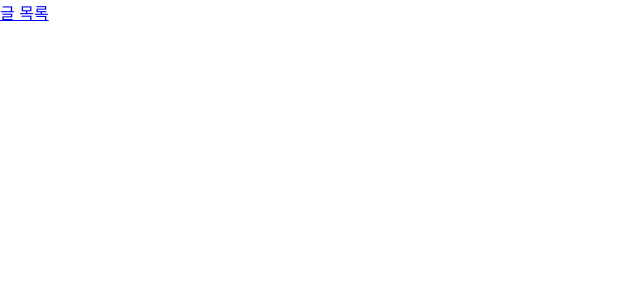
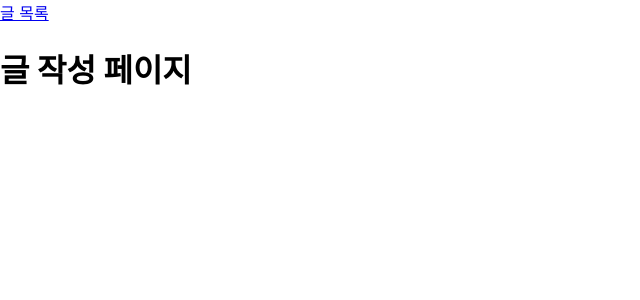
Before and after one commit to Eundeok2/React_board, a React (Create React App) app in the folder board_front/: page /article-create in a window 1280 px wide. Before the commit this address had no page. Shown: the top 300 px of the page, without its empty margins (0-640 px from the left). Built offline with nearby package versions, Linux system fonts and the light colour scheme.

Commit message:
:sparkles: 글작성(ArticleCreate.js)컴포넌트 생성 + ArticleList 컴포넌트에 링크 추가

```diff
--- a/board_front/src/App.js
+++ b/board_front/src/App.js
@@ -1,6 +1,7 @@
 import React from "react";
 import { BrowserRouter as Router, Routes, Route, Link } from 'react-router-dom'
 import ArticleList from "./components/ArticleList";
+import ArticleCreate from "./components/ArticleCreate";
 
 const App = () => (
   <Router>
@@ -9,6 +10,7 @@ const App = () => (
     </nav>
     <Routes>
       <Route path="/article-list" element={<ArticleList />} />
+      <Route path="/article-create" element={<ArticleCreate />} />
     </Routes>
   </Router>
 );
--- /dev/null
+++ b/board_front/src/components/ArticleCreate.js
@@ -0,0 +1,11 @@
+import React from "react";
+
+const ArticleCreate = () => {
+  return(
+    <div>
+      <h1>글 작성 페이지</h1>
+    </div>
+  );
+};
+
+export default ArticleCreate;
--- a/board_front/src/components/ArticleList.js
+++ b/board_front/src/components/ArticleList.js
@@ -1,9 +1,14 @@
 import React from "react";
+import {Link } from "react-router-dom";
+import ArticleCreate from "./ArticleCreate";
 
 const ArticleList = () => {
   return(
     <div>
       <h1>전체 글 목록</h1>
+        <h3>
+          <Link to="/article-create">글 작성</Link>
+        </h3>
     </div>
   );
 };
```
